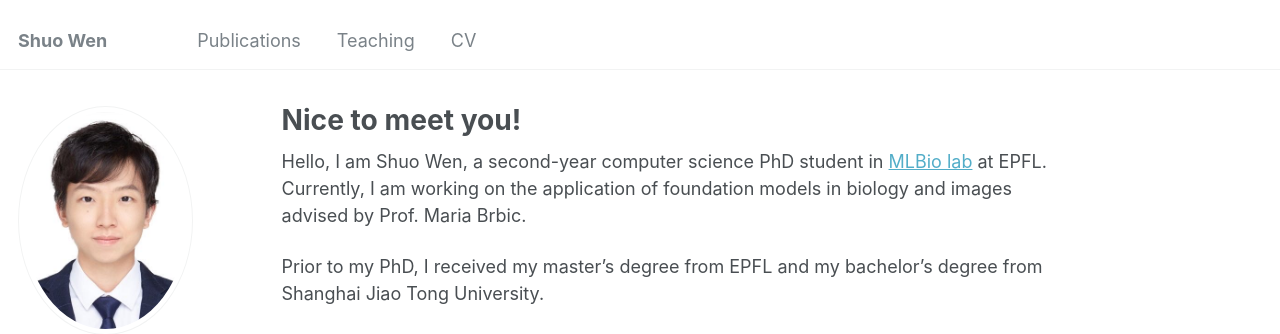
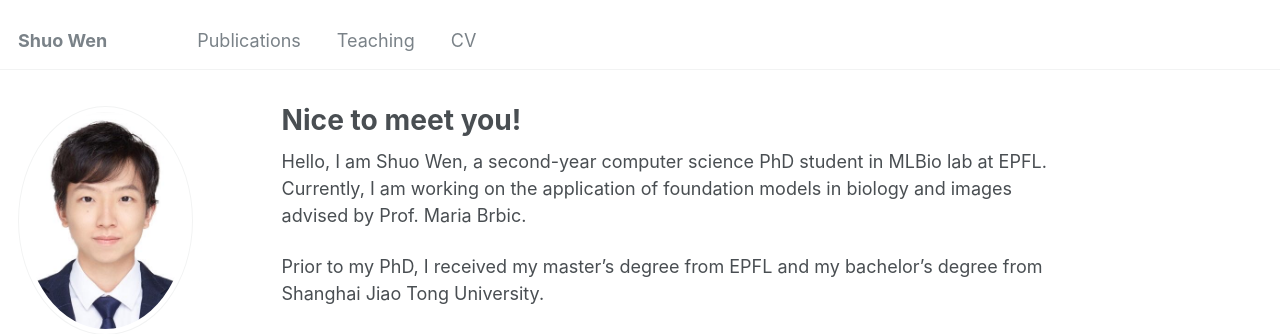
Before and after one commit to wenshuo128/wenshuo128.github.io, a Jekyll site: the page built from _pages/about.md, in a window 1280 px wide. Shown: the top 334 px of the page. Built offline with Jekyll 4.4.1, drawn with Linux system fonts in a browser that asks for light colours; some web fonts are replaced; a file with an impossible date is left out; part of the change alters nothing that is shown.

```diff
--- a/_pages/about.md
+++ b/_pages/about.md
@@ -7,7 +7,7 @@ redirect_from:
   - /about.html
 ---
 
-Hello, I am Shuo Wen, a second-year computer science PhD student in [MLBio lab](https://brbiclab.epfl.ch/) at EPFL. Currently, I am working on the application of foundation models in biology and images advised by Prof. Maria Brbic.
+Hello, I am Shuo Wen, a second-year computer science PhD student in MLBio lab at EPFL. Currently, I am working on the application of foundation models in biology and images advised by Prof. Maria Brbic.
 
 Prior to my PhD, I received my master's degree from EPFL and my bachelor's degree from Shanghai Jiao Tong University.
 
```
